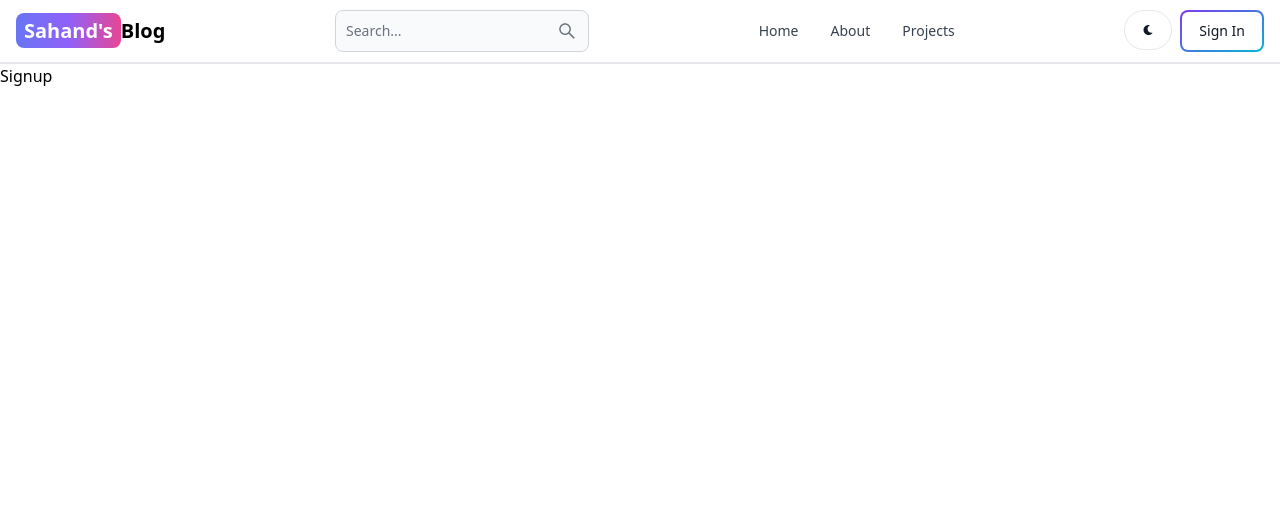
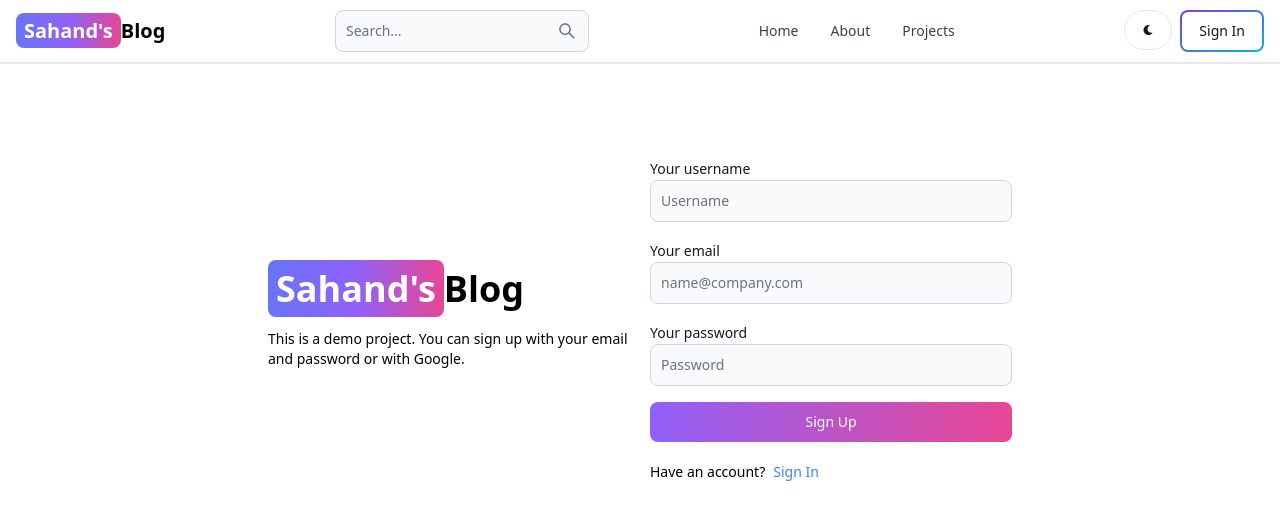
Before and after one commit to aashique-raza/BLOG, a React (Vite) app in the folder frontend/: page /signup in a window 1280 px wide. Shown: the top 520 px of the page. Built offline with nearby package versions, Linux system fonts and the light colour scheme.

Commit message:
create signup page ui

```diff
--- a/frontend/src/components/Header.jsx
+++ b/frontend/src/components/Header.jsx
@@ -31,7 +31,7 @@
         <Button className='w-12 h-10 hidden sm:inline' color='gray' pill>
           <FaMoon />
         </Button>
-        <Link to='/sign-in'>
+        <Link to='/login'>
           <Button gradientDuoTone='purpleToBlue' outline>Sign In</Button>
         </Link>
         <Navbar.Toggle />
--- a/frontend/src/pages/Signup.jsx
+++ b/frontend/src/pages/Signup.jsx
@@ -1,8 +1,53 @@
-import React from 'react'
+import React from 'react';
+import {Link} from "react-router-dom"
+import { Button, Label, TextInput } from 'flowbite-react';
 
 function Signup() {
   return (
-    <div>Signup</div>
+    <div className='min-h-screen mt-20'>
+      <div className='flex p-3 max-w-3xl mx-auto flex-col md:flex-row md:items-center gap-5'>
+        {/* left */}
+        <div className='flex-1'>
+          <Link to='/' className='font-bold dark:text-white text-4xl'>
+            <span className='px-2 py-1 bg-gradient-to-r from-indigo-500 via-purple-500 to-pink-500 rounded-lg text-white'>
+              Sahand's
+            </span>
+            Blog
+          </Link>
+          <p className='text-sm mt-5'>
+            This is a demo project. You can sign up with your email and password
+            or with Google.
+          </p>
+        </div>
+        {/* right */}
+
+        <div className='flex-1'>
+          <form className='flex flex-col gap-4'>
+            <div>
+              <Label value='Your username' />
+              <TextInput type='text' placeholder='Username' id='username' />
+            </div>
+            <div>
+              <Label value='Your email' />
+              <TextInput type='text' placeholder='name@company.com' id='email' />
+            </div>
+            <div>
+              <Label value='Your password' />
+              <TextInput type='text' placeholder='Password' id='password' />
+            </div>
+            <Button gradientDuoTone='purpleToPink' type='submit'>
+              Sign Up
+            </Button>
+          </form>
+          <div className="flex gap-2 text-sm mt-5">
+            <span>Have an account?</span>
+            <Link to='/sign-in' className='text-blue-500'>
+              Sign In
+            </Link>
+          </div>
+        </div>
+      </div>
+    </div>
   )
 }
 
```
